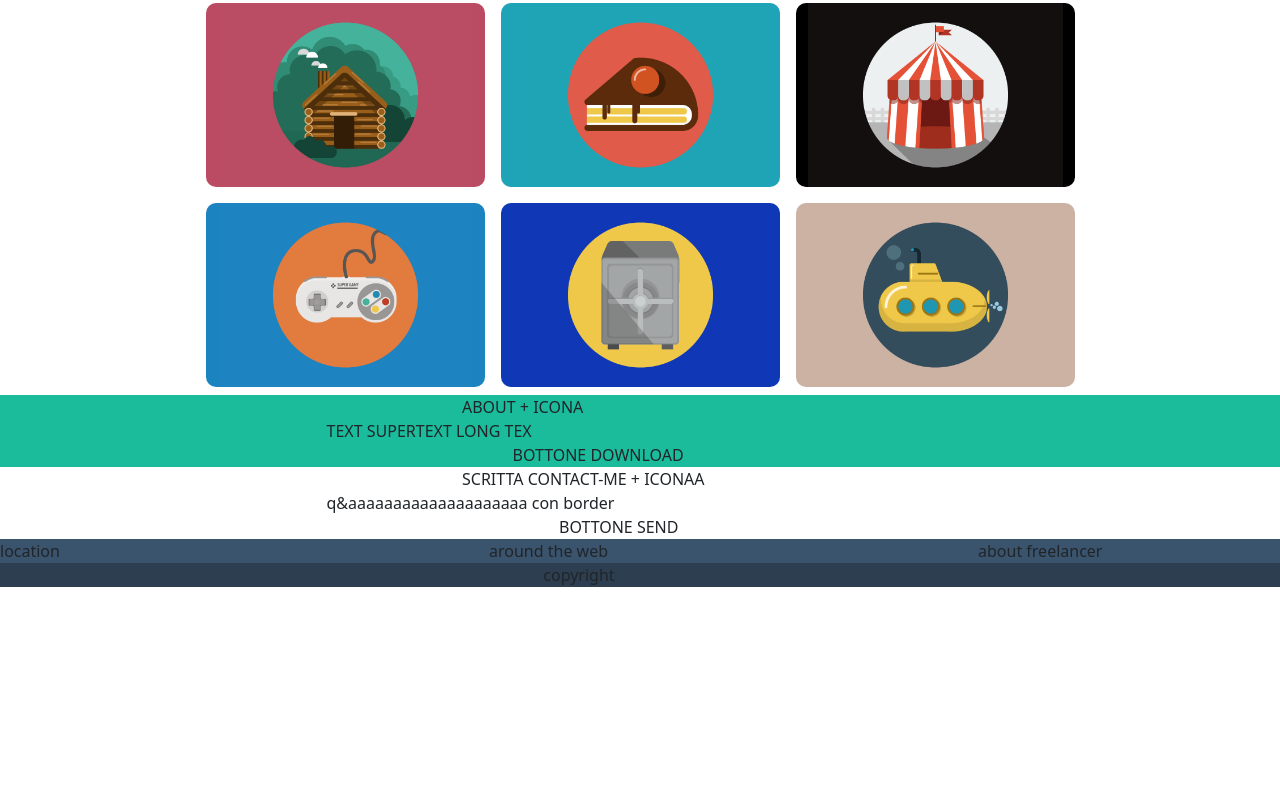
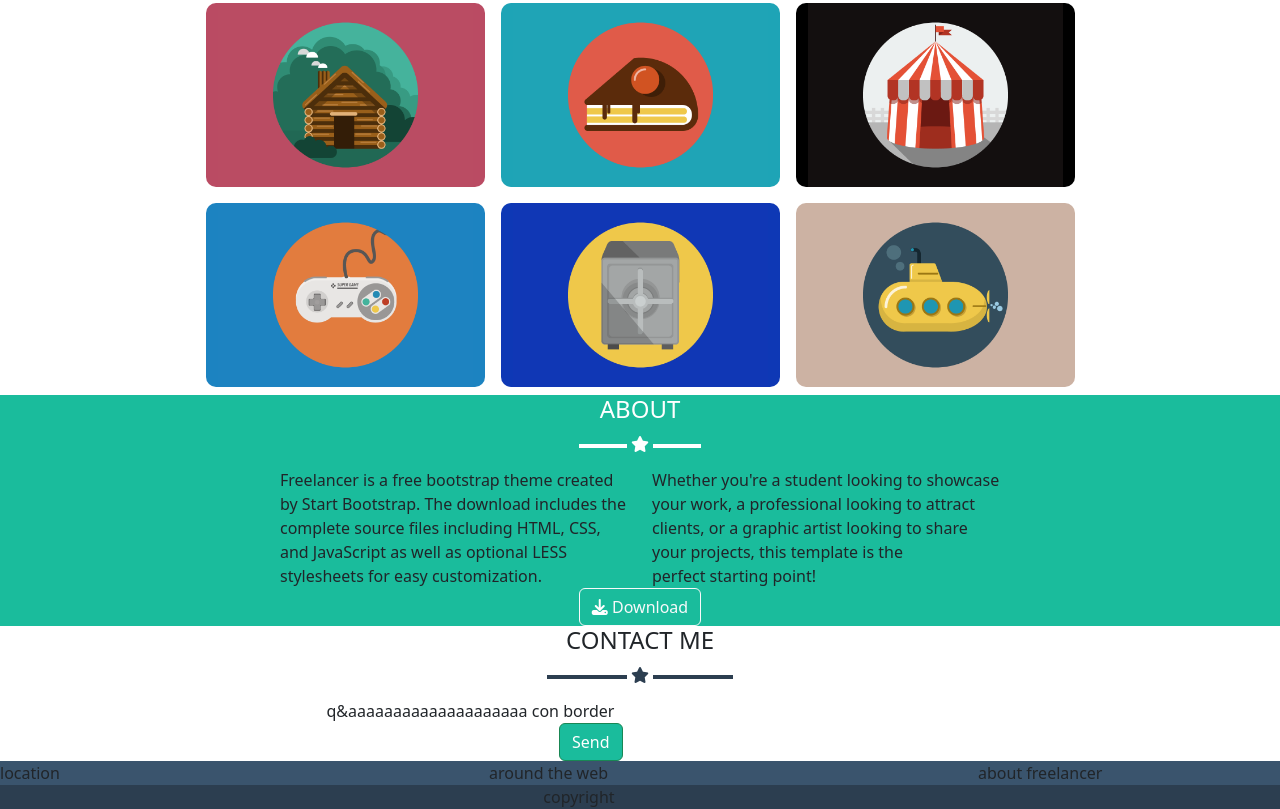
Before and after one commit to Michelazani/html-css-bootstrap-freelancer, a plain HTML site: page index.html in a window 1280 px wide. Shown: the part 594-1403 px from the top of the page. Before the commit the page ends 1181 px from the top, so only its background shows below. Drawn offline with nearby package versions, Linux system fonts and the light colour scheme.

Commit message:
inserimento due bottoni

```diff
--- a/index.html
+++ b/index.html
@@ -169,13 +169,30 @@
 
             <section class="about bg-green">
                 <div class="container">
-                    <div class="row d-flex justify-content-center">
-                        <div class="col-4"> ABOUT + ICONA</div>
-                        <div class="row d-flex justify-content-center">
-                            <div class="col-7">TEXT SUPERTEXT LONG TEX</div>
+                    <div class="row justify-content-center">
+                        <div class="col-4 text-center">
+                            <h4 class="my_uppercase ">about</h4>
+                            <span class="my_border-star wh"> </span>
+                                <i class="fa-solid fa-star" style="color: #ffffff;"></i>
+                            <span class="my_border-star wh"> </span>
+                        </div>
+                        <div class="row row-cols-md-2 justify-content-center">
+                            <div class="col-7 col-md-4">Freelancer is a free bootstrap theme created by Start Bootstrap.
+                                The download includes the complete source files including
+                                HTML, CSS, and JavaScript as well as optional LESS stylesheets for easy customization.
+                            </div>
+                            <div class="col-7 col-md-4">
+                                Whether you're a student looking to showcase your work, a professional looking to attract clients, or a graphic artist looking to share your projects, this template is the perfect starting point!
+                            </div>
+
                         </div>
                         <div class="row d-flex justify-content-center">
-                            <div class="col-3">BOTTONE DOWNLOAD</div>
+                            <div class="col-4 d-flex justify-content-center">
+                                <button type="button" class="btn btn-outline-light">
+                                    <i class="fa-solid fa-download" style="color: #ffffff;"></i>
+                                    <span>Download</span>
+                                </button>
+                            </div>
                         </div>
                     </div>
                 </div>
@@ -186,14 +203,21 @@
             <section class="contact-me">
                 <div class="container">
                     <div class="row d-flex justify-content-center">
-                        <div class="col-4"> SCRITTA CONTACT-ME + ICONAA</div>
+                        <div class="col-5 col-md-4 text-center">
+                            <h4 class="my_uppercase ">Contact me</h4>
+                            <span class="my_border-star bl"> </span>
+                                <i class="fa-solid fa-star" style="color: #2c3e50;"></i>
+                            <span class="my_border-star bl"> </span>
+                        </div>
 
                         <div class="row d-flex justify-content-center">
                             <div class="col-7">q&aaaaaaaaaaaaaaaaaaaa con border</div>
                         </div>
 
                         <div class="row d-flex justify-content-center">
-                            <div class="col-2">BOTTONE SEND</div>
+                            <div class="col-2">
+                                <button type="button" class="btn btn-success bg-green">Send</button>
+                            </div>
                         </div>
                     </div>
                 </div>
--- a/style/style.css
+++ b/style/style.css
@@ -45,7 +45,8 @@ section.jumbo {
 
 /* color text */
 h2,
-p {
+p,
+section.about h4 {
     color: white;
 }
 
```
